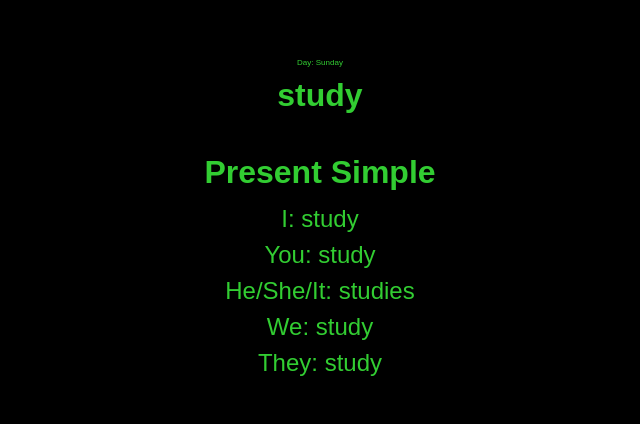
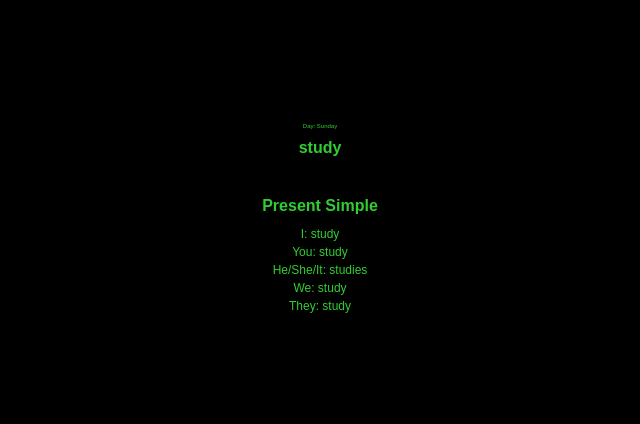
Before and after one commit to jstesting20232023/ingles, a plain HTML site: page index.html in a window 1280 px wide. Shown: the part 161-585 px from the top of the page, without its empty margins (320-960 px from the left). Drawn offline with Linux system fonts and the light colour scheme.

Commit message:
Update styles.css

```diff
--- a/styles.css
+++ b/styles.css
@@ -16,12 +16,12 @@ body {
 }
 
 .day-of-week {
-    font-size: 0.5em; /* Tamaño de fuente reducido */
+    font-size: 0.25em; /* Tamaño de fuente aún más reducido */
     margin-bottom: 10px;
 }
 
 h1 {
-    font-size: 2em; /* Tamaño de fuente reducido */
+    font-size: 1em; /* Tamaño de fuente aún más reducido */
     margin: 10px 0;
 }
 
@@ -30,11 +30,11 @@ h1 {
 }
 
 h2 {
-    font-size: 2em; /* Tamaño de fuente reducido */
+    font-size: 1em; /* Tamaño de fuente aún más reducido */
     margin: 10px 0;
 }
 
 div[id="conjugations"] {
-    font-size: 1.5em; /* Tamaño de fuente reducido */
+    font-size: 0.75em; /* Tamaño de fuente aún más reducido */
     line-height: 1.5em;
 }
```
